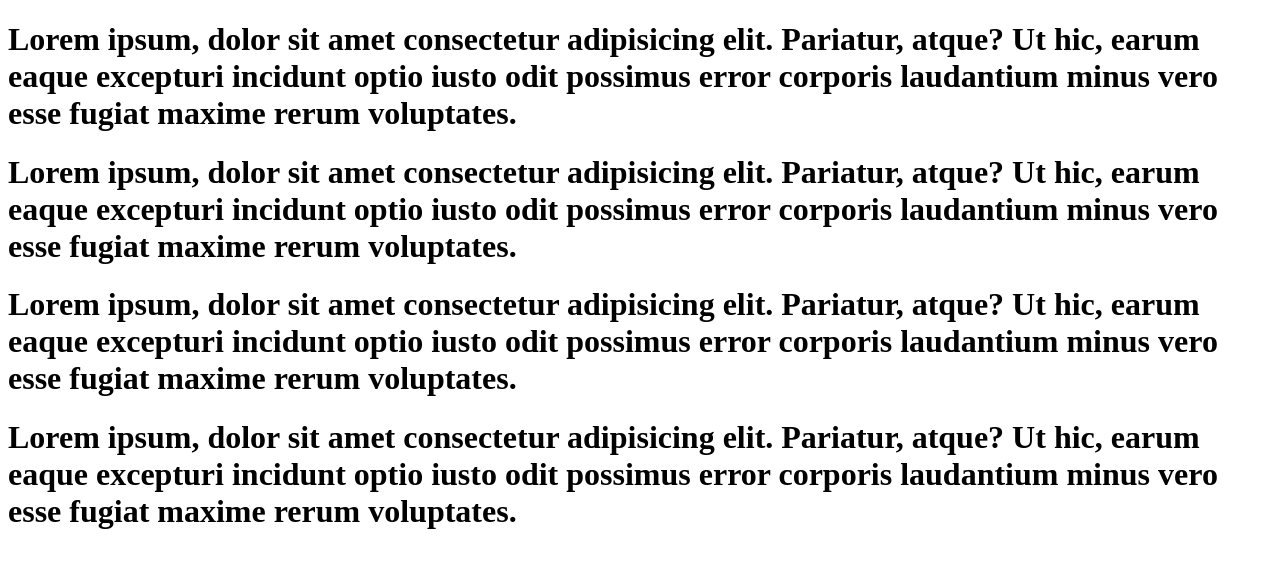
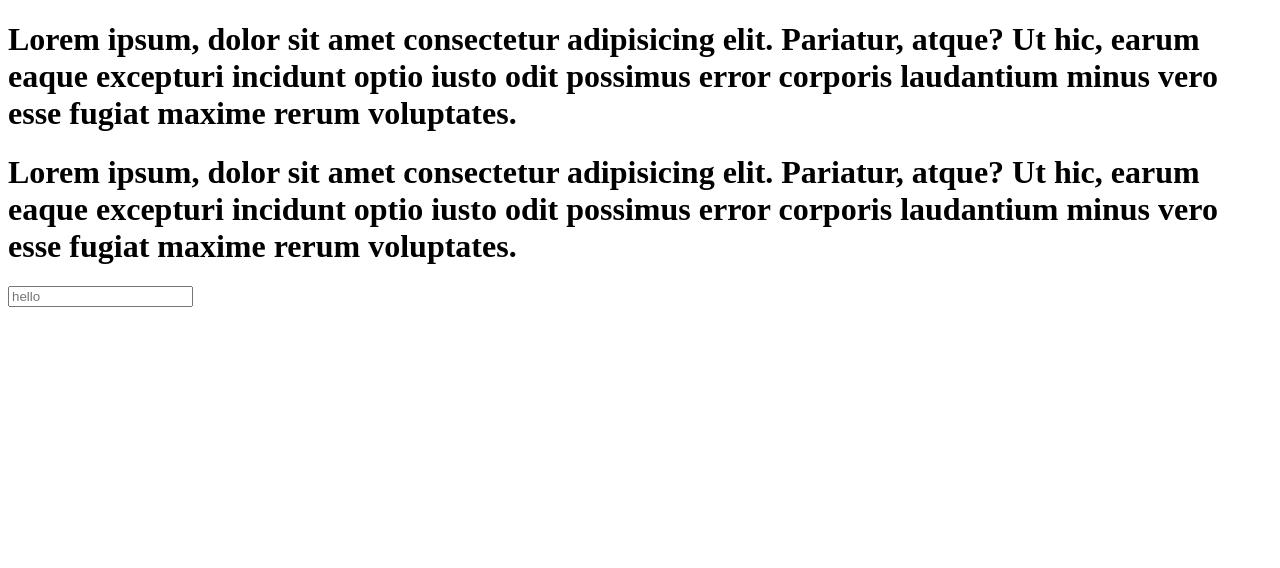
Before and after one commit to erfanmoulaee/git-course, a plain HTML site: page index.html in a window 1280 px wide. Drawn offline with Linux system fonts and the light colour scheme.

Commit message:
index.js modified in the login

```diff
--- a/index.html
+++ b/index.html
@@ -19,16 +19,6 @@
       corporis laudantium minus vero esse fugiat maxime rerum voluptates.
     </h1>
 
-    <h1>
-      Lorem ipsum, dolor sit amet consectetur adipisicing elit. Pariatur, atque?
-      Ut hic, earum eaque excepturi incidunt optio iusto odit possimus error
-      corporis laudantium minus vero esse fugiat maxime rerum voluptates.
-    </h1>
-
-    <h1>
-      Lorem ipsum, dolor sit amet consectetur adipisicing elit. Pariatur, atque?
-      Ut hic, earum eaque excepturi incidunt optio iusto odit possimus error
-      corporis laudantium minus vero esse fugiat maxime rerum voluptates.
-    </h1>
+    <input type="text" placeholder="hello" />
   </body>
 </html>
```
